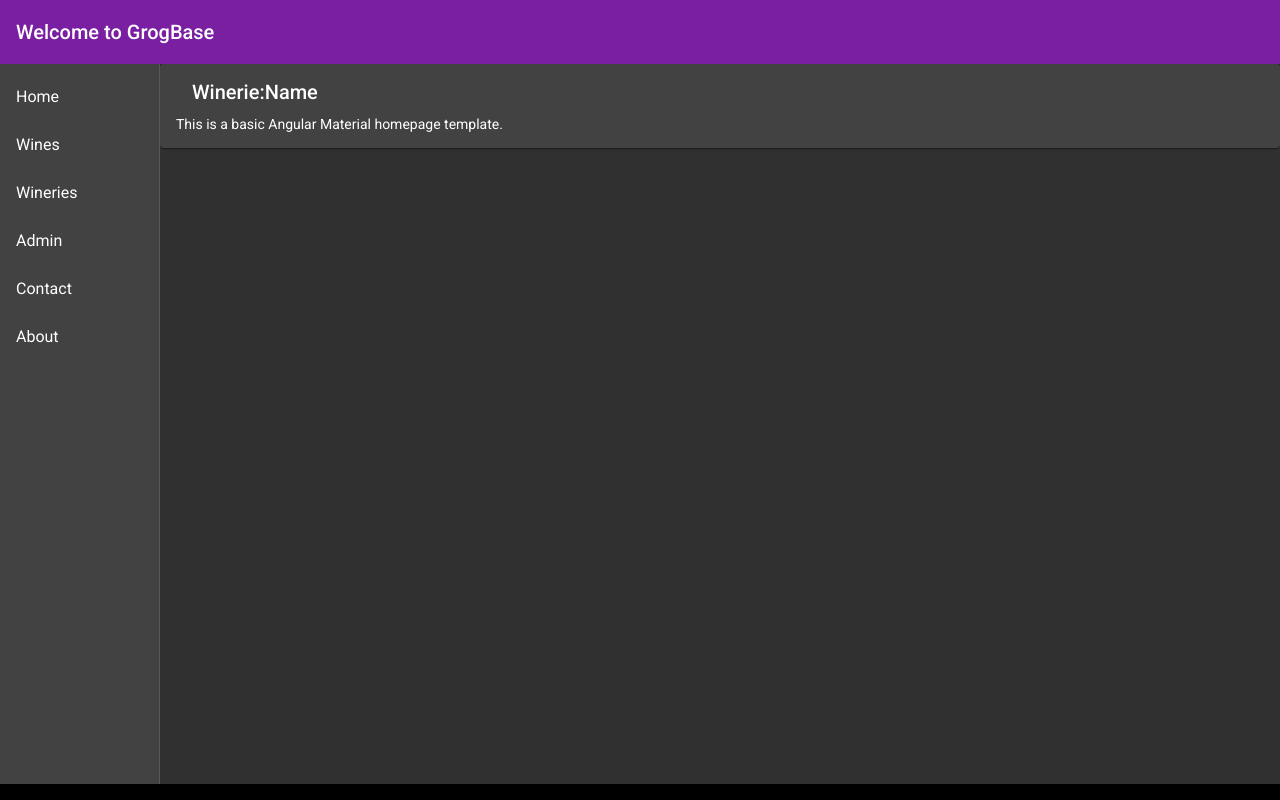
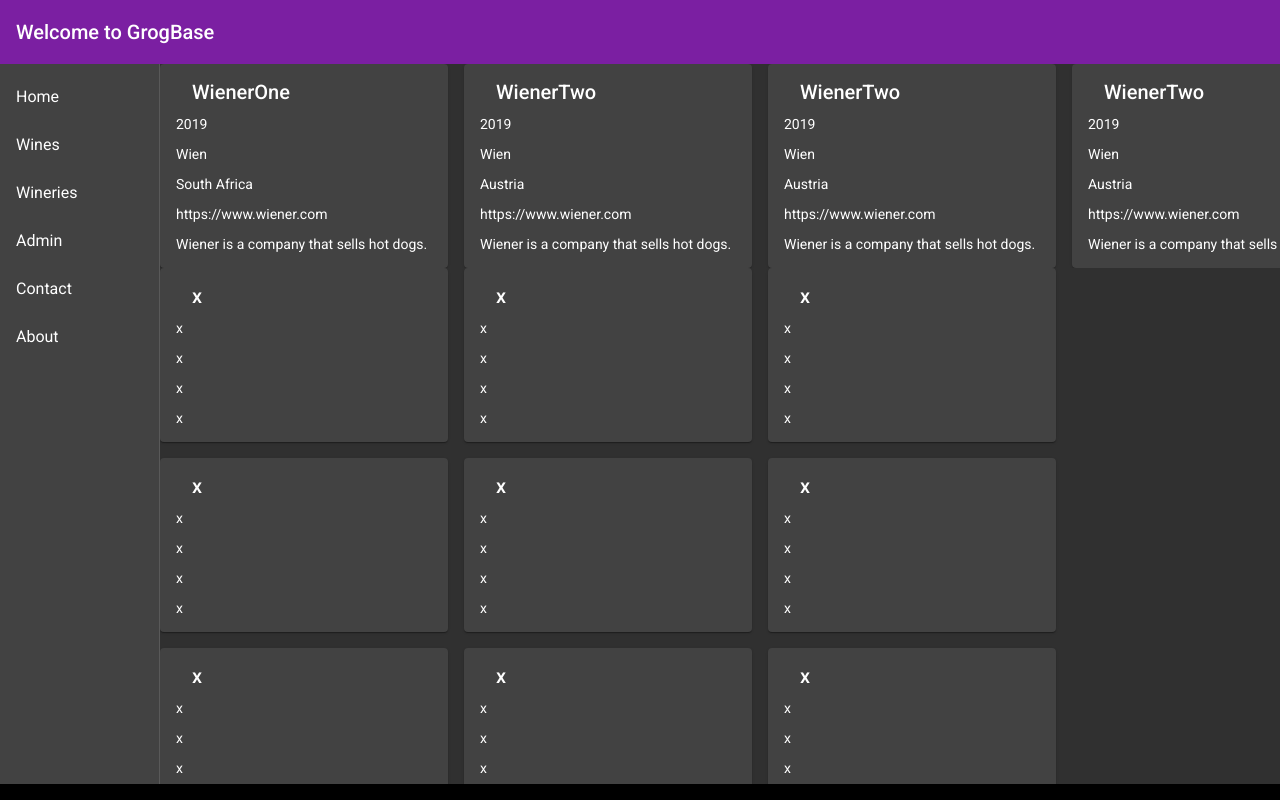
Before and after one commit to PeacefulCompany/GrogBase, an Angular app in the folder frontend/: page / in a window 1280 px wide. Built offline with nearby package versions, Linux system fonts and the light colour scheme.

Commit message:
Added Wineries Scroll List

```diff
--- a/frontend/src/app/home/home.component.html
+++ b/frontend/src/app/home/home.component.html
@@ -13,17 +13,36 @@
       </mat-nav-list>
     </mat-sidenav>
 
-    <mat-sidenav-content>
-        <div class="container">
+    <mat-sidenav-content >
+        <div class="container" *ngFor="let item of Localwiener">
             <mat-card>
               <mat-card-header>
-                <mat-card-title>Winerie:Name</mat-card-title>
+                <mat-card-title>{{ item.Name }}</mat-card-title>
               </mat-card-header>
               <mat-card-content>
-                <p>This is a basic Angular Material homepage template.</p>
+                <P>{{ item.Established }}</P>
+                <P>{{ item.Location }}</P>
+                <P>{{ item.Country }}</P>
+                <P>{{ item.Website }}</P>
+                <P>{{ item.Description }}</P>
               </mat-card-content>
             </mat-card>
           </div>
         <router-outlet></router-outlet>
     </mat-sidenav-content>
+    <mat-sidenav-content class="Wines">
+        <div class="container" *ngFor="let item of TopWine">
+            <mat-card>
+              <mat-card-header>
+                <mat-card-title>{{ item.name }}</mat-card-title>
+              </mat-card-header>
+              <mat-card-content>
+                <p>{{ item.type }}</p>
+                <p>{{ item.year }}</p>
+                <p>{{ item.price }}</p>
+                <p>{{ item.description}}</p>
+              </mat-card-content>
+            </mat-card>
+          </div>
+    </mat-sidenav-content>
   </mat-sidenav-container>
--- a/frontend/src/app/home/home.component.sass
+++ b/frontend/src/app/home/home.component.sass
@@ -9,8 +9,37 @@ mat-sidenav
   overflow: hidden
 
 mat-sidenav-content
-  margin-left:200px
+    display: flex
+    flex-direction: row
+    flex-wrap: no-wrap
+    height: fit-content
+    overflow-y: auto
+    gap: 1rem
+
+mat-sidenav-content.Wines
+    display: flex
+    flex-direction: row
+    flex-wrap: wrap
+    overflow-y: auto
+    gap:1rem
 
 mat-sidenav-container
   height:90vh
   width:100vw
+
+mat-card
+  width: fit-content
+  min-width: 20vw
+
+::-webkit-scrollbar
+  width: 8px
+
+::-webkit-scrollbar-track
+  background-color: transparent
+
+::-webkit-scrollbar-thumb
+  background-color: #888
+  border-radius: 4px
+
+::-webkit-scrollbar-thumb:hover
+  background-color: #555
--- a/frontend/src/app/home/home.component.ts
+++ b/frontend/src/app/home/home.component.ts
@@ -7,6 +7,192 @@ import { Component, OnInit } from '@angular/core';
 })
 export class HomeComponent implements OnInit {
    Name:string = "Home";
+   TopWine = [
+    {
+      "name": "x",
+      "type": "x",
+      "year": "x",
+      "price": "x",
+      "description": "x"
+    },{
+      "name": "x",
+      "type": "x",
+      "year": "x",
+      "price": "x",
+      "description": "x"
+    },{
+      "name": "x",
+      "type": "x",
+      "year": "x",
+      "price": "x",
+      "description": "x"
+    },{
+      "name": "x",
+      "type": "x",
+      "year": "x",
+      "price": "x",
+      "description": "x"
+    },{
+      "name": "x",
+      "type": "x",
+      "year": "x",
+      "price": "x",
+      "description": "x"
+    },{
+      "name": "x",
+      "type": "x",
+      "year": "x",
+      "price": "x",
+      "description": "x"
+    },{
+      "name": "x",
+      "type": "x",
+      "year": "x",
+      "price": "x",
+      "description": "x"
+    },{
+      "name": "x",
+      "type": "x",
+      "year": "x",
+      "price": "x",
+      "description": "x"
+    },{
+      "name": "x",
+      "type": "x",
+      "year": "x",
+      "price": "x",
+      "description": "x"
+    },{
+      "name": "x",
+      "type": "x",
+      "year": "x",
+      "price": "x",
+      "description": "x"
+    },{
+      "name": "x",
+      "type": "x",
+      "year": "x",
+      "price": "x",
+      "description": "x"
+    },{
+      "name": "x",
+      "type": "x",
+      "year": "x",
+      "price": "x",
+      "description": "x"
+    },{
+      "name": "x",
+      "type": "x",
+      "year": "x",
+      "price": "x",
+      "description": "x"
+    },{
+      "name": "x",
+      "type": "x",
+      "year": "x",
+      "price": "x",
+      "description": "x"
+    },{
+      "name": "x",
+      "type": "x",
+      "year": "x",
+      "price": "x",
+      "description": "x"
+    },{
+      "name": "x",
+      "type": "x",
+      "year": "x",
+      "price": "x",
+      "description": "x"
+    },{
+      "name": "x",
+      "type": "x",
+      "year": "x",
+      "price": "x",
+      "description": "x"
+    },{
+      "name": "x",
+      "type": "x",
+      "year": "x",
+      "price": "x",
+      "description": "x"
+    }
+   ];
+   Localwiener = [
+    {
+      'Name': 'WienerOne',
+      'Established': '2019',
+      'Location': 'Wien',
+      'Country': 'South Africa',
+      'Region': 'Africa',
+      'Website': 'https://www.wiener.com',
+      'Description': 'Wiener is a company that sells hot dogs.'
+    },
+    {
+      'Name': 'WienerTwo',
+      'Established': '2019',
+      'Location': 'Wien',
+      'Country': 'Austria',
+      'Region' : 'Europe',
+      'Website' : 'https://www.wiener.com',
+      'Description' : 'Wiener is a company that sells hot dogs.'
+    },
+    {
+      'Name': 'WienerTwo',
+      'Established': '2019',
+      'Location': 'Wien',
+      'Country': 'Austria',
+      'Region' : 'Europe',
+      'Website' : 'https://www.wiener.com',
+      'Description' : 'Wiener is a company that sells hot dogs.'
+    },
+    {
+      'Name': 'WienerTwo',
+      'Established': '2019',
+      'Location': 'Wien',
+      'Country': 'Austria',
+      'Region' : 'Europe',
+      'Website' : 'https://www.wiener.com',
+      'Description' : 'Wiener is a company that sells hot dogs.'
+    },
+    {
+      'Name': 'WienerTwo',
+      'Established': '2019',
+      'Location': 'Wien',
+      'Country': 'Austria',
+      'Region' : 'Europe',
+      'Website' : 'https://www.wiener.com',
+      'Description' : 'Wiener is a company that sells hot dogs.'
+    },
+    {
+      'Name': 'WienerTwo',
+      'Established': '2019',
+      'Location': 'Wien',
+      'Country': 'Austria',
+      'Region' : 'Europe',
+      'Website' : 'https://www.wiener.com',
+      'Description' : 'Wiener is a company that sells hot dogs.'
+    },
+    {
+      'Name': 'WienerTwo',
+      'Established': '2019',
+      'Location': 'Wien',
+      'Country': 'Austria',
+      'Region' : 'Europe',
+      'Website' : 'https://www.wiener.com',
+      'Description' : 'Wiener is a company that sells hot dogs.'
+    },
+    {
+      'Name': 'WienerTwo',
+      'Established': '2019',
+      'Location': 'Wien',
+      'Country': 'Austria',
+      'Region' : 'Europe',
+      'Website' : 'https://www.wiener.com',
+      'Description' : 'Wiener is a company that sells hot dogs.'
+    }
+   ];
+
   constructor() {
 
   }
```
